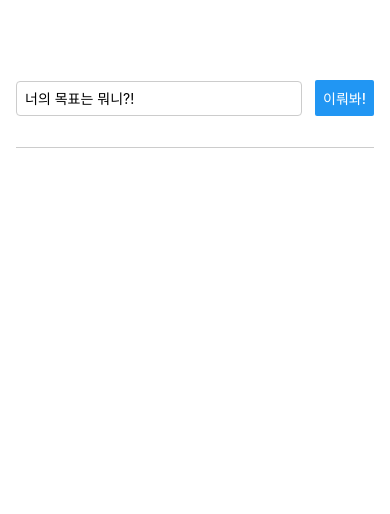
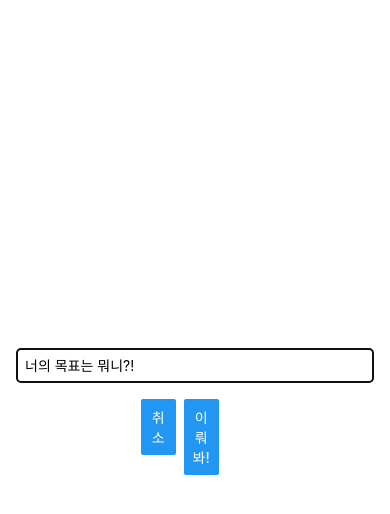
Before and after one commit to SAHA-YJB/rn-1, a React Native app: screen / in a window 390 px wide. Both pictures are taken after a click on the button "이뤄봐!". Shown: the top 514 px of the page. Built offline with nearby package versions, Linux system fonts and the light colour scheme.

Commit message:
modal apply

```diff
--- a/App.tsx
+++ b/App.tsx
@@ -14,6 +14,7 @@ type ListType = { text: string; key?: string; id?: string };
 
 export default function App() {
   const [lists, setLists] = useState<ListType[]>([]);
+  const [modalVisible, setModalVisible] = useState(false); // 모달 가시성 상태 추가
 
   const addListHandler = (enteredText: string) => {
     if (enteredText === '') {
@@ -33,7 +34,14 @@ export default function App() {
 
   return (
     <View style={styles.appContainer}>
-      <ListInput addListHandler={addListHandler} />
+      <Button title='이뤄봐!' onPress={() => setModalVisible(true)} />
+      {modalVisible && (
+        <ListInput
+          visible={modalVisible}
+          setModalVisible={setModalVisible}
+          addListHandler={addListHandler}
+        />
+      )}
       <View style={styles.listContainer}>
         <FlatList
           data={lists}
--- a/src/components/ListInput.tsx
+++ b/src/components/ListInput.tsx
@@ -1,11 +1,17 @@
 import React, { FC, useState } from 'react';
-import { Button, StyleSheet, TextInput, View } from 'react-native';
+import { Button, Modal, StyleSheet, TextInput, View } from 'react-native';
 
 interface ListInputProps {
   addListHandler: (enteredText: string) => void;
+  visible?: boolean;
+  setModalVisible?: (visible: boolean) => void;
 }
 
-const ListInput: FC<ListInputProps> = ({ addListHandler }) => {
+const ListInput: FC<ListInputProps> = ({
+  visible,
+  addListHandler,
+  setModalVisible,
+}) => {
   const [enteredText, setEnteredText] = useState('');
 
   const listInputHandler = (inputText: string) => {
@@ -13,6 +19,7 @@ const ListInput: FC<ListInputProps> = ({ addListHandler }) => {
   };
 
   return (
+    <Modal visible={visible} animationType='slide'>
       <View style={styles.inputContainer}>
         <TextInput
           style={styles.textInput}
@@ -20,6 +27,19 @@ const ListInput: FC<ListInputProps> = ({ addListHandler }) => {
           onChangeText={listInputHandler}
           value={enteredText}
         />
+        <View style={styles.buttonContainer}>
+          <View style={styles.button}>
+            <Button
+              title='취소'
+              onPress={() => {
+                setEnteredText('');
+                if (setModalVisible) {
+                  setModalVisible(!visible);
+                }
+              }}
+            />
+          </View>
+          <View style={styles.button}>
             <Button
               title='이뤄봐!'
               onPress={() => {
@@ -28,6 +48,9 @@ const ListInput: FC<ListInputProps> = ({ addListHandler }) => {
               }}
             />
           </View>
+        </View>
+      </View>
+    </Modal>
   );
 };
 
@@ -36,19 +59,26 @@ export default ListInput;
 const styles = StyleSheet.create({
   inputContainer: {
     flex: 1,
-    flexDirection: 'row',
-    justifyContent: 'space-between',
+    justifyContent: 'center',
     alignItems: 'center',
     marginBottom: 20,
     borderBottomWidth: 1,
     borderBottomColor: '#cccccc',
+    padding: 16,
+  },
+  buttonContainer: {
+    flexDirection: 'row',
+    marginTop: 16,
   },
   textInput: {
-    width: '80%',
+    width: '100%',
     borderColor: '#cccccc',
     borderWidth: 1,
     borderRadius: 4,
     padding: 8,
-    marginRight: 8,
+  },
+  button: {
+    width: '30%',
+    marginHorizontal: 4,
   },
 });
```
Also changed, not shown: package.json (+4 -4 lines), assets/goal.png (added), 1 other file (tests, documents, lock files or other folders). Lines whose indentation alone changed are shown as unchanged.
